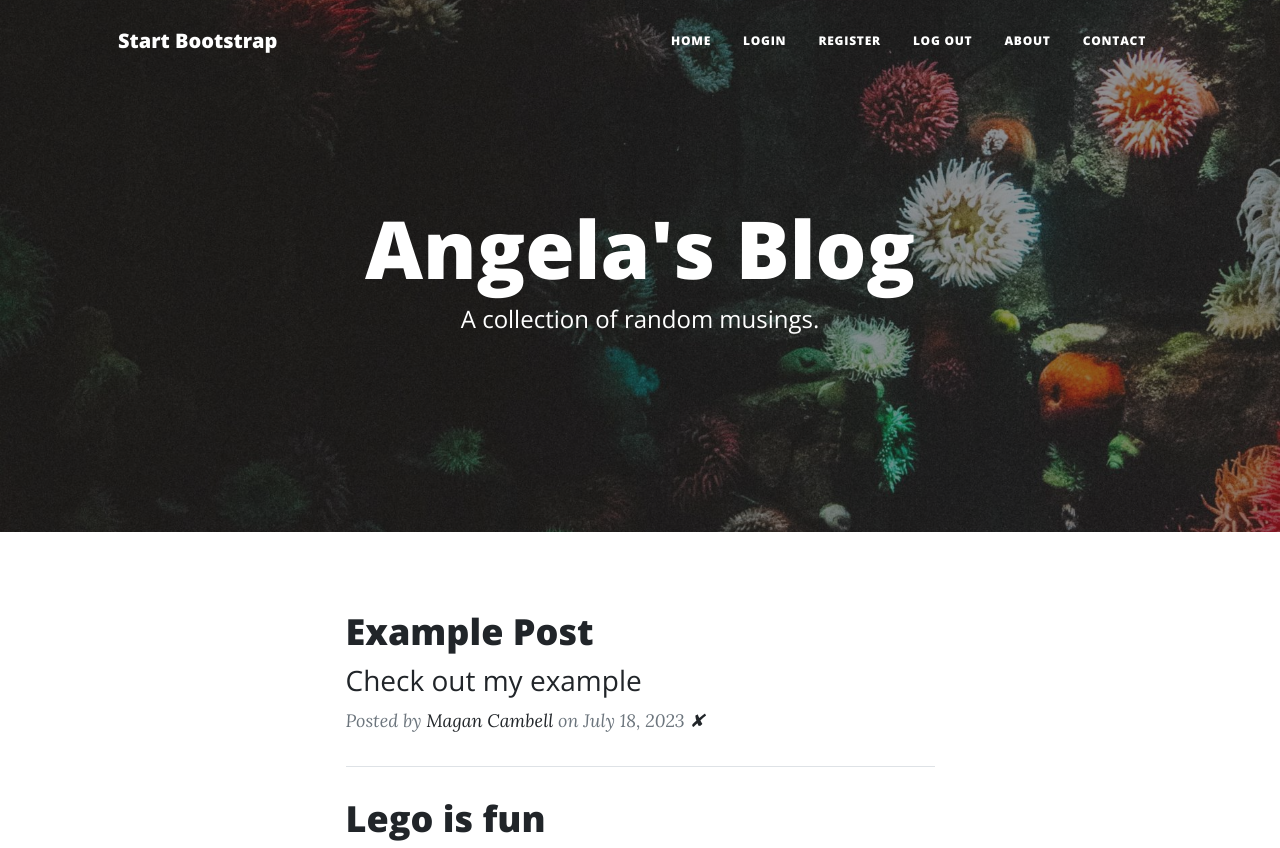
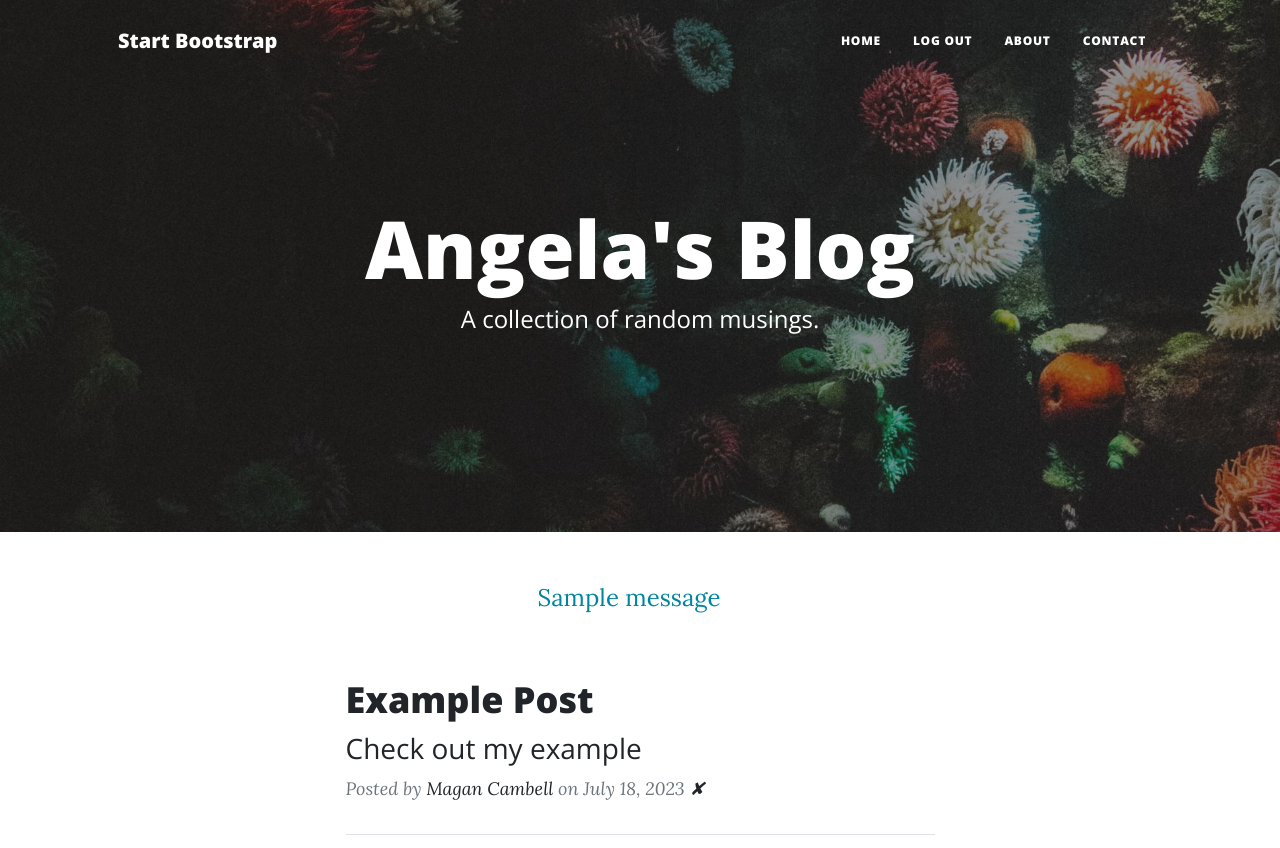
Before and after one commit to Soulbolt/day-69-blog-with-users, a Flask app: page / in a window 1280 px wide. Shown: the top 848 px of the page. Run offline with Flask 3, Linux system fonts and the light colour scheme; data comes from the database, SQL or seed files in the repository; both versions use the stored data as it was after the commit; one stand-in notice (Sample message) is shown; some libraries are stand-ins or nearby versions.

Commit message:
modified forms email to use EmailFormfield instead of string. Added flash messages for email/password/existing user and successful login. As wel las redirecting user to log in if email already exist.

```diff
--- a/main.py
+++ b/main.py
@@ -3,7 +3,7 @@ from flask import Flask, abort, render_template, redirect, url_for, flash, reque
 from flask_bootstrap import Bootstrap5
 from flask_ckeditor import CKEditor
 # from flask_gravatar import Gravatar
-from flask_login import UserMixin, login_user, LoginManager, current_user, logout_user
+from flask_login import UserMixin, login_user, LoginManager, current_user, logout_user, login_required
 from flask_sqlalchemy import SQLAlchemy
 from functools import wraps
 from werkzeug.security import generate_password_hash, check_password_hash
@@ -65,6 +65,11 @@ def register():
         result = db.session.execute(db.select(User).where(User.email == email))
         user = result.scalar()
 
+        if user:
+            # User already exists
+            flash("You've already signed up with this email, log in instead!")
+            return redirect(url_for('login'))
+
         new_user = User(
             email = form.email.data,
             password = generate_password_hash(form.password.data, method="pbkdf2:sha256", salt_length=8),  # hash and salted poassword
@@ -77,7 +82,7 @@ def register():
         login_user(new_user)
         # Can redirect and get name from teh current_user
         return redirect(url_for("get_all_posts"))
-    return render_template("register.html", form=form)
+    return render_template("register.html", form=form, logged_in=current_user.is_authenticated)
 
 
 #  Retrieve a user from the database based on their email.
@@ -101,10 +106,11 @@ def login():
                 error = "Password is incorrect, please try again."
         else:
             error = "That email does not exist, please try again."
-    return render_template("login.html", error=error, form=form)
+    return render_template("login.html", error=error, form=form, logged_in=current_user.is_authenticated)
 
 
 @app.route('/logout')
+@login_required
 def logout():
     logout_user()
     return redirect(url_for('get_all_posts'))
@@ -119,6 +125,7 @@ def get_all_posts():
 
 # TODO: Allow logged-in users to comment on posts
 @app.route("/post/<int:post_id>")
+@login_required
 def show_post(post_id):
     requested_post = db.get_or_404(BlogPost, post_id)
     return render_template("post.html", post=requested_post)
@@ -126,6 +133,7 @@ def show_post(post_id):
 
 # TODO: Use a decorator so only an admin user can create a new post
 @app.route("/new-post", methods=["GET", "POST"])
+@login_required
 def add_new_post():
     form = CreatePostForm()
     if form.validate_on_submit():
@@ -145,6 +153,7 @@ def add_new_post():
 
 # TODO: Use a decorator so only an admin user can edit a post
 @app.route("/edit-post/<int:post_id>", methods=["GET", "POST"])
+@login_required
 def edit_post(post_id):
     post = db.get_or_404(BlogPost, post_id)
     edit_form = CreatePostForm(
@@ -167,6 +176,7 @@ def edit_post(post_id):
 
 # TODO: Use a decorator so only an admin user can delete a post
 @app.route("/delete/<int:post_id>")
+@login_required
 def delete_post(post_id):
     post_to_delete = db.get_or_404(BlogPost, post_id)
     db.session.delete(post_to_delete)
--- a/templates/header.html
+++ b/templates/header.html
@@ -67,6 +67,7 @@
               >
             </li>
             <!-- TODO: Only show Login/Register if user is logged out. Otherwise show "Log Out" -->
+            {% if logged_in: %}
             <li class="nav-item">
               <a
                 class="nav-link px-lg-3 py-3 py-lg-4"
@@ -81,6 +82,7 @@
                 >Register</a
               >
             </li>
+            {% else %}
             <li class="nav-item">
               <a
                 class="nav-link px-lg-3 py-3 py-lg-4"
@@ -102,6 +104,7 @@
                 >Contact</a
               >
             </li>
+            {% endif %}
           </ul>
         </div>
       </div>
--- a/templates/index.html
+++ b/templates/index.html
@@ -16,6 +16,13 @@
     </div>
   </div>
 </header>
+          {% with messages = get_flashed_messages() %}
+          {% if messages %}
+          {% for message in messages %}
+          <p class="flashes" style="color: #0085A1; margin-left: 42%; font-size: x-large;">{{ message }}</p>
+          {% endfor %}
+          {% endif %}
+          {% endwith %}
 <!-- Main Content-->
 <div class="container px-4 px-lg-5">
   <div class="row gx-4 gx-lg-5 justify-content-center">
--- a/templates/login.html
+++ b/templates/login.html
@@ -25,12 +25,12 @@ include "header.html" %}
           {% with messages = get_flashed_messages() %}
           {% if messages %}
           {% for message in messages %}
-          <p class=flashes>{{ message }}</p>
+          <p class="flashes" style="color: #0085A1; margin-left: 26%; font-size: x-large;">{{ message }}</p>
           {% endfor %}
           {% endif %}
           {% endwith %}
               {% if error %}
-              <p class="error">{{ error }}</p>
+              <p class="error" style="color: red; margin-left: 35%;">{{ error }}</p>
               {% endif %}
       <div class="col-lg-8 col-md-10 mx-auto">
         <!--render login form here-->
```
Also changed, not shown: forms.py (+4 -4 lines), instance/posts.db.
